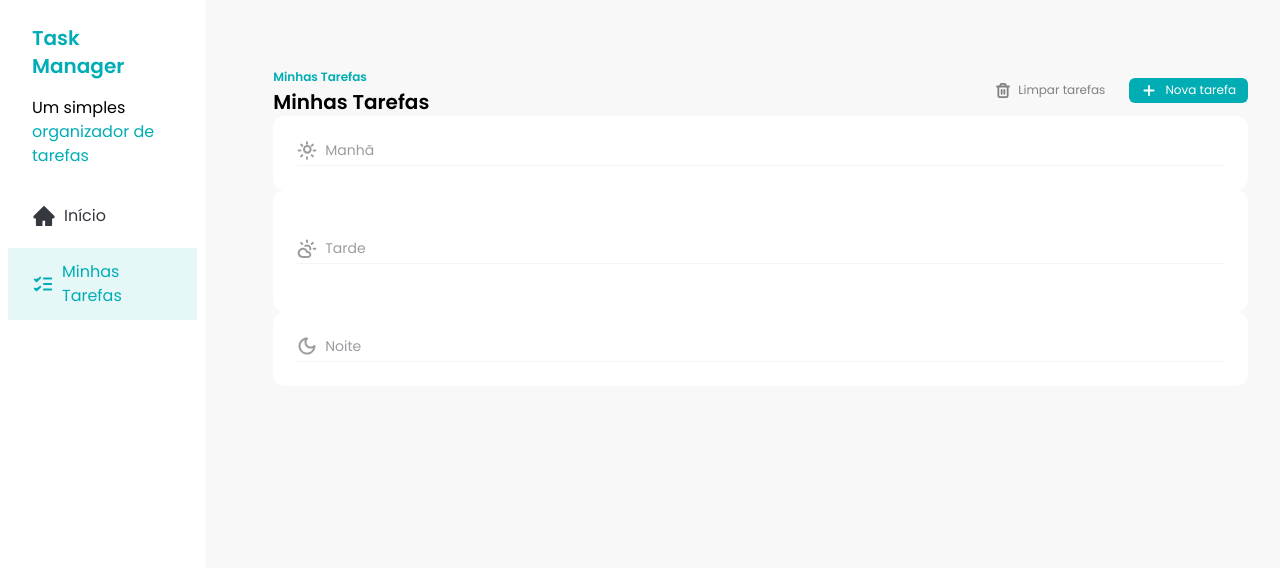
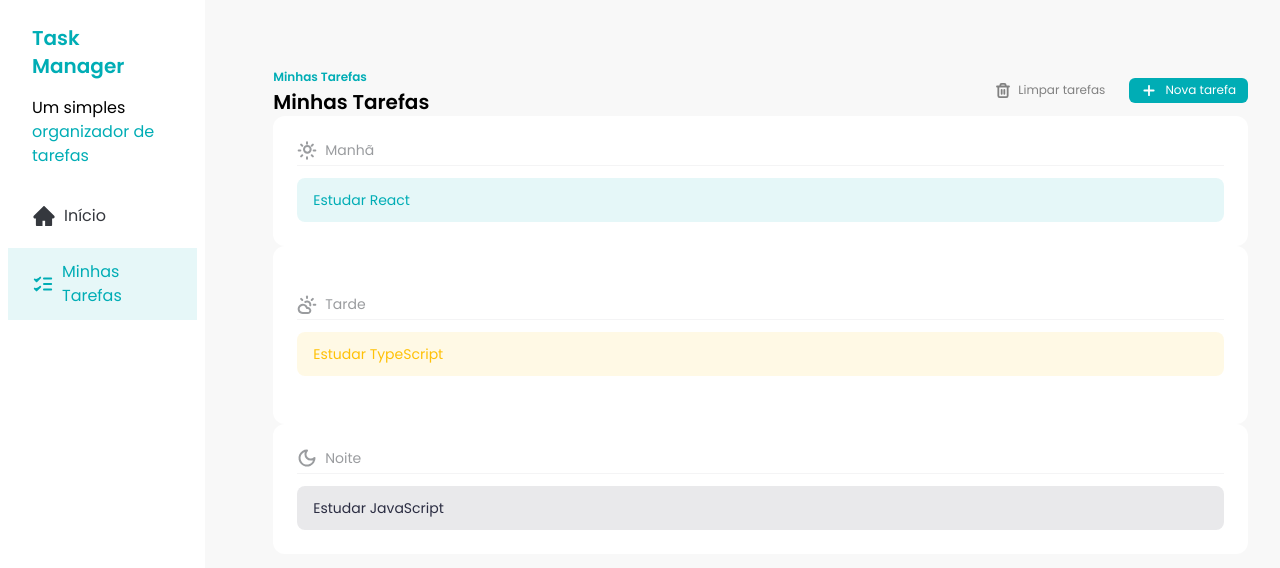
Before and after one commit to YudiYamada/fsc-task-manager, a React (Vite) app: page / in a window 1280 px wide. Shown: the top 568 px of the page. Built offline with nearby package versions, Linux system fonts and the light colour scheme.

Commit message:
feat: ensure tasks are listed on Tasks component

```diff
--- /dev/null
+++ b/src/components/TaskItem.tsx
@@ -0,0 +1,31 @@
+type TaskProps = {
+  task: {
+    id: number;
+    title: string;
+    status: "pending" | "in_progress" | "completed";
+  };
+};
+
+const TaskItem = ({ task }: TaskProps) => {
+  const getStatusClasses = () => {
+    if (task.status === "completed") {
+      return "bg-[rgba(0,173,181,0.1)] text-[#00ADB5]";
+    }
+
+    if (task.status === "in_progress") {
+      return "bg-[rgba(255,193,7,0.1)] text-[#FFC107]";
+    }
+
+    return "bg-[rgba(43,45,66,0.1)] text-[#2B2D42]";
+  };
+
+  return (
+    <div
+      className={`flex cursor-pointer items-center gap-2 rounded-lg px-4 py-3 text-sm ${getStatusClasses()}`}
+    >
+      {task.title}
+    </div>
+  );
+};
+
+export default TaskItem;
--- a/src/components/Tasks.tsx
+++ b/src/components/Tasks.tsx
@@ -5,8 +5,32 @@ import SunIcon from "../assets/icons/sun.svg?react";
 import CloudSun from "../assets/icons/cloud-sun.svg?react";
 import MoonIcon from "../assets/icons/moon.svg?react";
 import TasksSeparator from "./TasksSeparator";
+import { useState } from "react";
+import TASKS from "../constants/tasks";
+import TaskItem from "./TaskItem";
+
+type Task = {
+  id: number;
+  title: string;
+  description: string;
+  time: "morning" | "afternoon" | "evening";
+  status: "pending" | "in_progress" | "completed";
+};
 
 const Tasks = () => {
+  //setTasks
+  const [tasks] = useState<Task[]>(
+    TASKS.map((task) => ({
+      ...task,
+      time: task.time as "morning" | "afternoon" | "evening",
+      status: task.status as "pending" | "in_progress" | "completed",
+    }))
+  );
+
+  const morningTasks = tasks.filter((task) => task.time === "morning");
+  const afternoonTasks = tasks.filter((task) => task.time === "afternoon");
+  const eveningTasks = tasks.filter((task) => task.time === "evening");
+
   return (
     <div className="w-full px-8 py-16">
       <div className="flex w-full justify-between">
@@ -31,23 +55,29 @@ const Tasks = () => {
 
       {/* LISTA DE TAREFAS */}
       <div className="rounded-xl bg-white p-6">
-        {/* MANHÃ */}
         <div className="space-y-3">
           <TasksSeparator title="Manhã" icon={<SunIcon />} />
+          {morningTasks.map((task) => (
+            <TaskItem key={task.id} task={task} />
+          ))}
         </div>
       </div>
 
       <div className="rounded-xl bg-white p-6">
-        {/* TARDE */}
         <div className="my-6 space-y-3">
           <TasksSeparator title="Tarde" icon={<CloudSun />} />
+          {afternoonTasks.map((task) => (
+            <TaskItem key={task.id} task={task} />
+          ))}
         </div>
       </div>
 
       <div className="rounded-xl bg-white p-6">
-        {/* NOITE */}
         <div className="space-y-3">
           <TasksSeparator title="Noite" icon={<MoonIcon />} />
+          {eveningTasks.map((task) => (
+            <TaskItem key={task.id} task={task} />
+          ))}
         </div>
       </div>
     </div>
--- /dev/null
+++ b/src/constants/tasks.ts
@@ -0,0 +1,25 @@
+const TASKS = [
+  {
+    id: 1,
+    title: "Estudar React",
+    description: "estudar para se tornar um bom programador",
+    time: "morning",
+    status: "completed",
+  },
+  {
+    id: 2,
+    title: "Estudar TypeScript",
+    description: "estudar para se tornar um bom programador",
+    time: "afternoon",
+    status: "in_progress",
+  },
+  {
+    id: 3,
+    title: "Estudar JavaScript",
+    description: "estudar para se tornar um bom programador",
+    time: "evening",
+    status: "pending",
+  },
+];
+
+export default TASKS;
```
